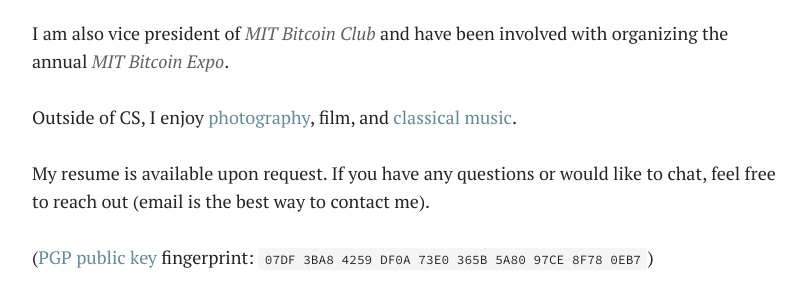
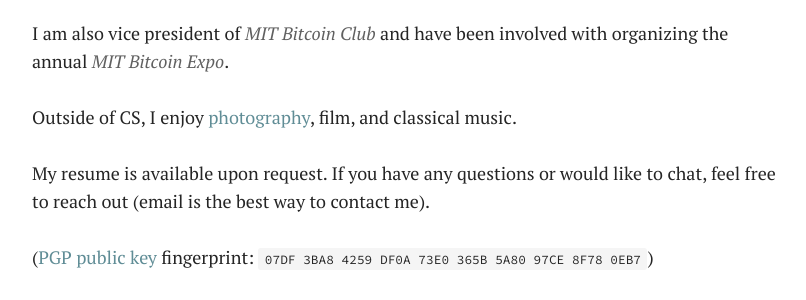
Before and after one commit to anneouyang/anneouyang.github.io, a Jekyll site: the page built from index.html, in a window 1280 px wide. Shown: the part 387-687 px from the top of the page, without its empty margins (233-1039 px from the left). Built offline with Jekyll 4.4.1, drawn with Linux system fonts in a browser that asks for light colours; some web fonts are replaced; the list of posts is cut into pages by our own code; part of the change alters nothing that is shown.

```diff
--- a/_layouts/home.html
+++ b/_layouts/home.html
@@ -13,7 +13,7 @@ In the past, I worked as a machine learning R&D intern at <a href="https://www.c
 
 I am also vice president of <a href="https://bitcoin.mit.edu/" class="orgs" target="_blank">MIT Bitcoin Club</a> and have been involved with organizing the annual <a href="https://mitbitcoinexpo.org/" target="_blank" class="orgs">MIT Bitcoin Expo</a>. <br><br>
 
-Outside of CS, I enjoy <a href="https://www.instagram.com/ouyanne/" target="_blank">photography</a>, film, and <a href="https://www.anneouyang.com/oxford-western-music/">classical music</a>. <br><br>
+Outside of CS, I enjoy <a href="https://www.instagram.com/ouyanne/" target="_blank">photography</a>, film, and classical music. <br><br>
 
 My resume is available upon request. If you have any questions or would like to chat, feel free to reach out (email is the best way to contact me). <br><br>
 
```
